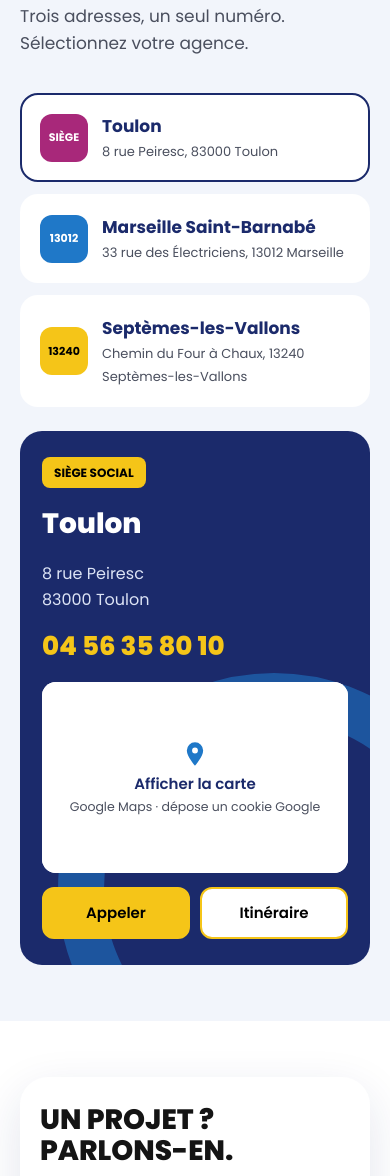
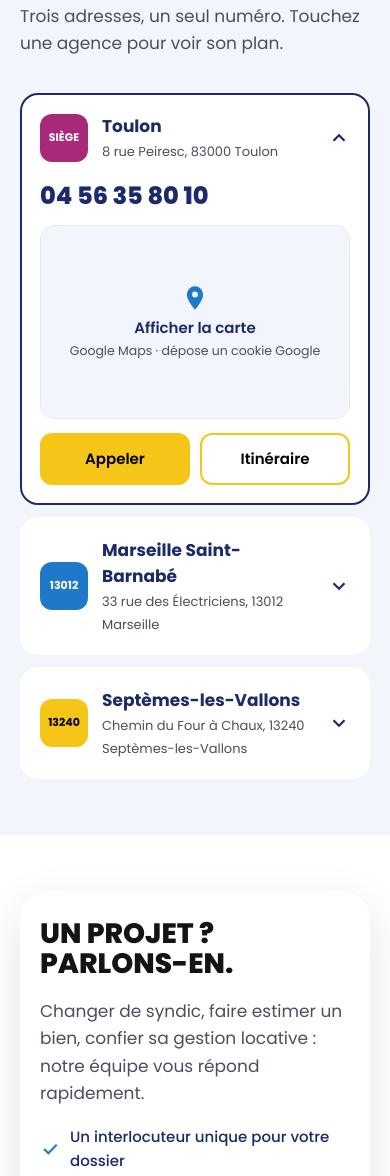
Before and after one commit to gabrieldalcanto/elyott_immobilier_presentation, a plain HTML site: page index.html in a window 390 px wide. Shown: the part 3556-4732 px from the top of the page. Drawn offline with Linux system fonts and the light colour scheme.

Commit message:
Agences sur mobile : chaque carte se déplie sur place avec son plan
Co-Authored-By: Claude Fable 5.2 <noreply@anthropic.com>
Claude-Session: https://claude.ai/code/session_01HEANJKy1x8gKbFJ7Pth7zm

```diff
--- a/index.html
+++ b/index.html
@@ -134,9 +134,12 @@ section.block{padding:92px 0}
 .agencies{background:var(--soft)}
 .ag-grid{display:grid;grid-template-columns:minmax(0,1fr) minmax(0,1.1fr);gap:24px}
 .ag-list{display:flex;flex-direction:column;gap:12px}
-.ag{display:flex;align-items:center;gap:14px;text-align:left;background:#fff;border:2px solid transparent;border-radius:18px;padding:18px;cursor:pointer;transition:border-color .2s,transform .2s;font-size:15px}
-@media (hover:hover){.ag:hover{transform:translateX(4px)}}
-.ag[aria-selected=true]{border-color:var(--navy)}
+.ag-item{background:#fff;border:2px solid transparent;border-radius:18px;transition:border-color .2s,transform .2s}
+.ag-item.on{border-color:var(--navy)}
+@media (hover:hover){.ag-item:hover{transform:translateX(4px)}}
+.ag{display:flex;align-items:center;gap:14px;width:100%;text-align:left;background:none;border:0;border-radius:16px;padding:18px;cursor:pointer;font-size:15px;color:inherit}
+.ag .chev{display:none;flex:0 0 auto;margin-left:auto;color:var(--navy);transition:transform .3s}
+.ag-body{display:none}
 .ag .tag{flex:0 0 48px;height:48px;border-radius:12px;background:var(--c);color:var(--t,#fff);display:flex;align-items:center;justify-content:center;font-size:11px;font-weight:700}
 .ag strong{display:block;font-size:17px;color:var(--navy)}
 .ag small{font-size:13px;color:var(--mute)}
@@ -215,7 +218,7 @@ footer{background:var(--navy);color:#DCE3F5;padding:64px 0 32px;font-size:14px}
   .burger{display:flex}
   .client{width:48px;padding:0;justify-content:center}
   .bar{height:68px}.logo img{height:36px}
-  html{scroll-padding-top:76px}
+  html{scroll-padding-top:76px;scroll-padding-bottom:92px}
   .wrap{padding:0 20px}
   .hero{--w:min(calc((100vw - 28px) * .7),320px)}
   .hero .wrap{grid-template-columns:minmax(0,1fr);gap:32px;padding-top:43px;padding-bottom:44px}
@@ -245,8 +248,19 @@ footer{background:var(--navy);color:#DCE3F5;padding:64px 0 32px;font-size:14px}
   .top{display:none}
   .badge{animation:none}
   .reveal{transform:translateY(16px);transition-duration:.45s;transition-delay:0s}
-  .ag-panel{padding:26px 22px;min-height:0}
-  .ag-panel .row .btn{flex:1}
+  .ag-panel{display:none}
+  .ag-item:hover{transform:none}
+  .ag .chev{display:block}
+  .ag-item.on .chev{transform:rotate(180deg)}
+  .ag-body{display:grid;grid-template-rows:0fr;transition:grid-template-rows .35s ease}
+  .ag-item.on .ag-body{grid-template-rows:1fr}
+  .ag-clip{overflow:hidden;min-height:0}
+  .ag-in{padding:2px 18px 18px;display:flex;flex-direction:column;gap:14px}
+  .ag-in .tel{font-size:24px;font-weight:800;color:var(--navy);line-height:1.2}
+  .ag-in .carte{border:1.5px solid var(--line)}
+  .ag-in .carte button{background:var(--soft)}
+  .ag-in .row{display:flex;gap:10px}
+  .ag-in .row .btn{flex:1;padding:12px 10px}
   h2{letter-spacing:0}
 }
 @media (max-width:520px){.values{gap:10px}.value{padding:18px 14px}.value b{font-size:24px}.value strong{font-size:16px}.foot{grid-template-columns:minmax(0,1fr)}}
@@ -354,10 +368,10 @@ footer{background:var(--navy);color:#DCE3F5;padding:64px 0 32px;font-size:14px}
 
 <section class="block agencies" id="agences">
   <div class="wrap">
-    <div class="head reveal"><div><h2>NOS AGENCES</h2><p>Trois adresses, un seul numéro. Sélectionnez votre agence.</p></div></div>
+    <div class="head reveal"><div><h2>NOS AGENCES</h2><p>Trois adresses, un seul numéro. Touchez une agence pour voir son plan.</p></div></div>
     <div class="ag-grid reveal">
-      <div class="ag-list" id="agList" role="tablist" aria-label="Agences"></div>
-      <div class="ag-panel" id="agPanel" role="tabpanel" aria-live="polite"></div>
+      <div class="ag-list" id="agList"></div>
+      <div class="ag-panel" id="agPanel" aria-live="polite"></div>
     </div>
   </div>
 </section>
@@ -465,7 +479,7 @@ $('#closeMenu').onclick=()=>menu(false);
 burger.onclick=()=>menu(true);
 drawer.addEventListener('click',e=>{if(e.target.closest('a'))menu(false)});
 addEventListener('keydown',e=>{if(e.key==='Escape')menu(false)});
-addEventListener('resize',()=>{if(wide())menu(false);else disc.style.transform=''});
+addEventListener('resize',()=>{if(wide()){menu(false);if(agSel<0)showAg(0)}else disc.style.transform='';if(mapsOn)loadMap()});
 
 /* Apparition au défilement + lien actif */
 const io=new IntersectionObserver(es=>es.forEach(e=>{if(e.isIntersecting){e.target.classList.add('in');io.unobserve(e.target)}}),{threshold:.12});
@@ -548,28 +562,42 @@ const AG=[
  {n:'Septèmes-les-Vallons',tag:'13240',c:'#F5C518',t:'#000',g:'43.4074077,5.3695954',a:'Chemin du Four à Chaux',v:'13240 Septèmes-les-Vallons',q:'Chemin du Four à Chaux 13240 Septèmes-les-Vallons'}
 ];
 const agList=$('#agList'),agPanel=$('#agPanel');
+const PIN='<svg viewBox="0 0 24 24" aria-hidden="true"><path d="M12 2a7 7 0 0 0-7 7c0 5.2 7 13 7 13s7-7.8 7-13a7 7 0 0 0-7-7Zm0 9.5A2.5 2.5 0 1 1 12 6.5a2.5 2.5 0 0 1 0 5Z"/></svg>';
+const agExtra=g=>'<div class="carte" data-coord="'+g.g+'" data-nom="'+g.n+'"><button type="button" aria-label="Afficher la carte Google Maps de l’agence de '+g.n+'">'+PIN+'<b>Afficher la carte</b><small>Google Maps · dépose un cookie Google</small></button></div>'
+  +'<div class="row"><a class="btn" href="tel:+33456358010">Appeler</a><a class="btn ghost" target="_blank" rel="noopener noreferrer" href="https://www.google.com/maps/dir/?api=1&destination='+g.g+'">Itinéraire</a></div>';
 AG.forEach((g,i)=>{
-  const b=document.createElement('button');b.className='ag';b.type='button';b.setAttribute('role','tab');b.style.cssText='--c:'+g.c+(g.t?';--t:'+g.t:'');
-  b.innerHTML='<span class="tag">'+g.tag+'</span><span><strong>'+g.n+'</strong><small>'+g.a+', '+g.v+'</small></span>';
-  b.onclick=()=>showAg(i);agList.append(b);
+  const it=document.createElement('div');it.className='ag-item';
+  it.innerHTML='<button class="ag" type="button" aria-expanded="false" aria-controls="agBody'+i+'" style="--c:'+g.c+(g.t?';--t:'+g.t:'')+'"><span class="tag">'+g.tag+'</span><span><strong>'+g.n+'</strong><small>'+g.a+', '+g.v+'</small></span><svg class="chev" width="22" height="22" viewBox="0 0 24 24" fill="none" stroke="currentColor" stroke-width="2.4" aria-hidden="true"><path d="M6 9l6 6 6-6"/></svg></button>'
+    +'<div class="ag-body" id="agBody'+i+'"><div class="ag-clip"><div class="ag-in"><a class="tel" href="tel:+33456358010">04 56 35 80 10</a>'+agExtra(g)+'</div></div></div>';
+  it.querySelector('.ag').onclick=()=>{
+    if(!wide()&&agSel===i){showAg(-1);return}
+    showAg(i);
+    if(!wide())setTimeout(()=>it.scrollIntoView({block:'nearest',behavior:calm?'auto':'smooth'}),380);
+  };
+  agList.append(it);
 });
-const PIN='<svg viewBox="0 0 24 24" aria-hidden="true"><path d="M12 2a7 7 0 0 0-7 7c0 5.2 7 13 7 13s7-7.8 7-13a7 7 0 0 0-7-7Zm0 9.5A2.5 2.5 0 1 1 12 6.5a2.5 2.5 0 0 1 0 5Z"/></svg>';
-let mapsOn=false;
+let mapsOn=false,agSel=-1;
+/* Charge le plan de l'agence ouverte, dans le bloc réellement affiché (liste sur mobile, panneau sur ordinateur) */
 function loadMap(){
-  const c=agPanel.querySelector('.carte');if(!c||c.querySelector('iframe'))return;
-  const f=document.createElement('iframe');
-  f.src='https://maps.google.com/maps?q='+encodeURIComponent(c.dataset.coord)+'&z=16&hl=fr&output=embed';
-  f.title='Carte Google Maps de l’agence de '+c.dataset.nom;f.loading='lazy';f.referrerPolicy='no-referrer-when-downgrade';f.setAttribute('allowfullscreen','');
-  c.innerHTML='';c.appendChild(f);
+  $$('#agences .carte').forEach(c=>{
+    if(c.querySelector('iframe')||c.offsetParent===null)return;
+    if(c.closest('.ag-item')&&!c.closest('.ag-item').classList.contains('on'))return;
+    const f=document.createElement('iframe');
+    f.src='https://maps.google.com/maps?q='+encodeURIComponent(c.dataset.coord)+'&z=16&hl=fr&output=embed';
+    f.title='Carte Google Maps de l’agence de '+c.dataset.nom;f.loading='lazy';f.referrerPolicy='no-referrer-when-downgrade';f.setAttribute('allowfullscreen','');
+    c.innerHTML='';c.appendChild(f);
+  });
 }
 function showAg(i){
-  const g=AG[i];[...agList.children].forEach((c,k)=>c.setAttribute('aria-selected',k===i));
-  agPanel.innerHTML='<span class="pill">'+(i===0?'SIÈGE SOCIAL':'AGENCE')+'</span><h3>'+g.n+'</h3><p>'+g.a+'<br>'+g.v+'</p><span class="tel">04 56 35 80 10</span>'
-   +'<div class="carte" data-coord="'+g.g+'" data-nom="'+g.n+'"><button type="button" aria-label="Afficher la carte Google Maps de l’agence de '+g.n+'">'+PIN+'<b>Afficher la carte</b><small>Google Maps · dépose un cookie Google</small></button></div>'
-   +'<div class="row"><a class="btn" href="tel:+33456358010">Appeler</a><a class="btn ghost" target="_blank" rel="noopener noreferrer" href="https://www.google.com/maps/dir/?api=1&destination='+g.g+'">Itinéraire</a></div>';
-  agPanel.querySelector('.carte button').onclick=()=>{mapsOn=true;loadMap()};
+  agSel=i;
+  [...agList.children].forEach((it,k)=>{it.classList.toggle('on',k===i);it.querySelector('.ag').setAttribute('aria-expanded',k===i)});
+  if(i<0)return;
+  const g=AG[i];
+  agPanel.innerHTML='<span class="pill">'+(i===0?'SIÈGE SOCIAL':'AGENCE')+'</span><h3>'+g.n+'</h3><p>'+g.a+'<br>'+g.v+'</p><span class="tel">04 56 35 80 10</span>'+agExtra(g);
   if(mapsOn)loadMap();
 }
+agList.addEventListener('click',e=>{if(e.target.closest('.carte button')){mapsOn=true;loadMap()}});
+agPanel.addEventListener('click',e=>{if(e.target.closest('.carte button')){mapsOn=true;loadMap()}});
 showAg(0);
 
 /* Boutons qui présélectionnent la demande */
```
